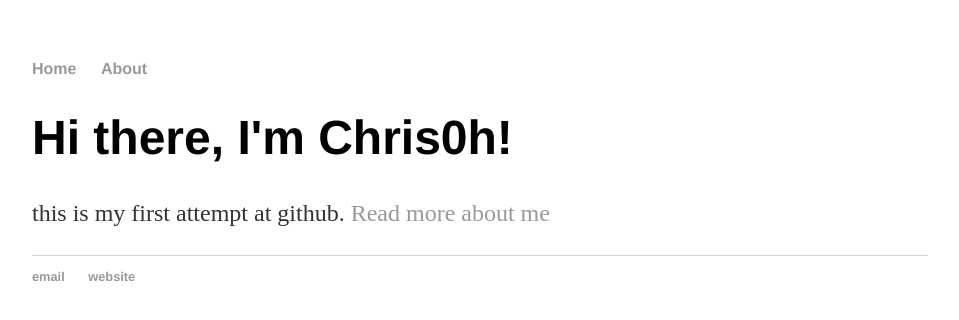
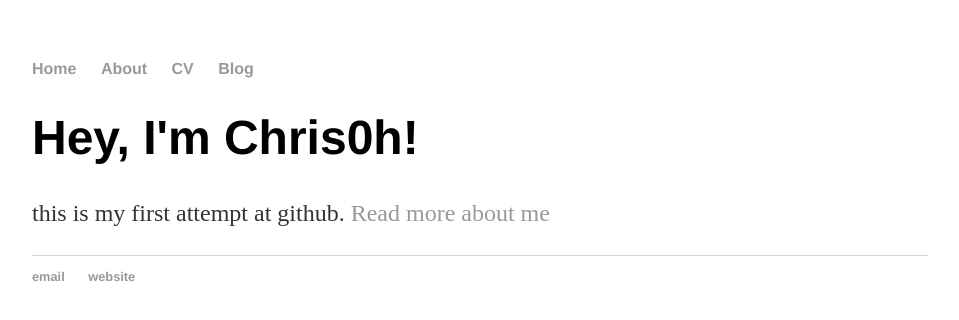
Before and after one commit to chris0h/chris0h.github.io, a Jekyll site: the page built from index.html, in a window 1280 px wide. Shown: the top 320 px of the page, without its empty margins (160-1119 px from the left). Built offline with Jekyll 4.4.1, drawn with Linux system fonts in a browser that asks for light colours.

Commit message:
Update index.html

```diff
--- a/index.html
+++ b/index.html
@@ -1,27 +1,8 @@
-<!DOCTYPE html>
-<html>
-	<head>
-		<title>Github Test</title>
-		<link rel="stylesheet" type="text/css" href="/css/main.css">
-	</head>
-	<body>
-		<nav>
-    		<ul>
-        		<li><a href="/">Home</a></li>
-	        	<li><a href="/about">About</a></li>
-    		</ul>
-		</nav>
-		<div class="top">
-    		<div class="writing">
-        		<h1>Hi there, I'm Chris0h!</h1>
-				<p>this is my first attempt at github. <a href="/about">Read more about me</a></p>
-    		</div>
-		</div>
-		<footer>
-    		<ul>
-        		<li><a href="mailto:google@google.com">email</a></li>
-        		<li><a href="https://www.google.com">website</a></li>
-			</ul>
-		</footer>
-	</body>
-</html>
+---
+layout: default
+title: Hank Quinlan, Horrible Cop
+---
+<div class="blurb">
+	<h1>Hey, I'm Chris0h!</h1>
+	<p>this is my first attempt at github. <a href="/about">Read more about me</a></p>
+</div><!-- /.blurb -->
```
